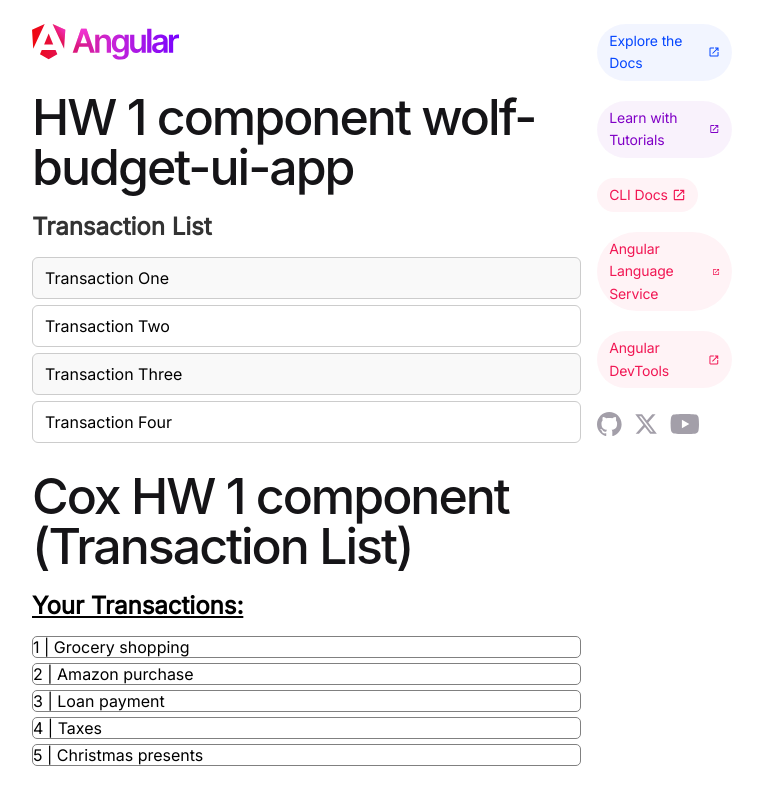
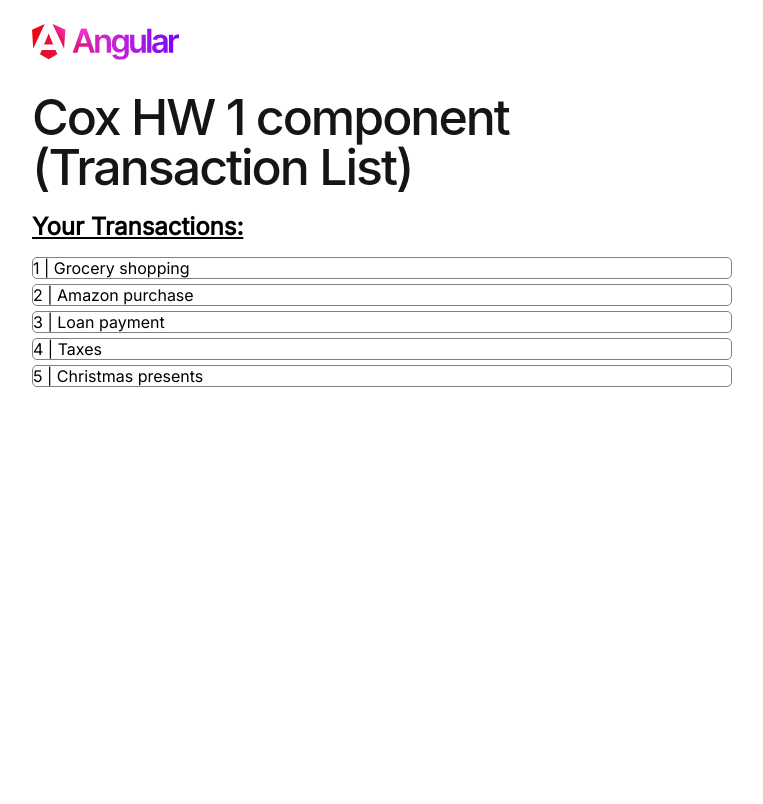
Before and after one commit to WSU-kduncan/cs4900-ui-wolf-of-wright-street, an Angular app in the folder wolf-budget-ui-app/: page / in a window 1280 px wide. Shown: the top 804 px of the page, without its empty margins (258-1021 px from the left). Built offline with nearby package versions, Linux system fonts and the light colour scheme.

Commit message:
add TransactionService, remove Angular page formatting

```diff
--- a/wolf-budget-ui-app/src/app/app.component.html
+++ b/wolf-budget-ui-app/src/app/app.component.html
@@ -225,114 +225,9 @@
           <clipPath id="a"><path fill="#fff" d="M0 0h982v239H0z" /></clipPath>
         </defs>
       </svg>
-      <h1>HW 1 component {{ title }}</h1>
-      <app-edit-transaction></app-edit-transaction>
       <h1>Cox HW 1 component (Transaction List)</h1>
       <app-transactions-page></app-transactions-page>
     </div>
-    <div class="divider" role="separator" aria-label="Divider"></div>
-    <div class="right-side">
-      <div class="pill-group">
-        @for (item of [
-          { title: 'Explore the Docs', link: 'https://angular.dev' },
-          { title: 'Learn with Tutorials', link: 'https://angular.dev/tutorials' },
-          { title: 'CLI Docs', link: 'https://angular.dev/tools/cli' },
-          { title: 'Angular Language Service', link: 'https://angular.dev/tools/language-service' },
-          { title: 'Angular DevTools', link: 'https://angular.dev/tools/devtools' },
-        ]; track item.title) {
-          <a
-            class="pill"
-            [href]="item.link"
-            target="_blank"
-            rel="noopener"
-          >
-            <span>{{ item.title }}</span>
-            <svg
-              xmlns="http://www.w3.org/2000/svg"
-              height="14"
-              viewBox="0 -960 960 960"
-              width="14"
-              fill="currentColor"
-            >
-              <path
-                d="M200-120q-33 0-56.5-23.5T120-200v-560q0-33 23.5-56.5T200-840h280v80H200v560h560v-280h80v280q0 33-23.5 56.5T760-120H200Zm188-212-56-56 372-372H560v-80h280v280h-80v-144L388-332Z"
-              />
-            </svg>
-          </a>
-        }
-      </div>
-      <div class="social-links">
-        <a
-          href="https://github.com/angular/angular"
-          aria-label="Github"
-          target="_blank"
-          rel="noopener"
-        >
-          <svg
-            width="25"
-            height="24"
-            viewBox="0 0 25 24"
-            fill="none"
-            xmlns="http://www.w3.org/2000/svg"
-            alt="Github"
-          >
-            <path
-              d="M12.3047 0C5.50634 0 0 5.50942 0 12.3047C0 17.7423 3.52529 22.3535 8.41332 23.9787C9.02856 24.0946 9.25414 23.7142 9.25414 23.3871C9.25414 23.0949 9.24389 22.3207 9.23876 21.2953C5.81601 22.0377 5.09414 19.6444 5.09414 19.6444C4.53427 18.2243 3.72524 17.8449 3.72524 17.8449C2.61064 17.082 3.81137 17.0973 3.81137 17.0973C5.04697 17.1835 5.69604 18.3647 5.69604 18.3647C6.79321 20.2463 8.57636 19.7029 9.27978 19.3881C9.39052 18.5924 9.70736 18.0499 10.0591 17.7423C7.32641 17.4347 4.45429 16.3765 4.45429 11.6618C4.45429 10.3185 4.9311 9.22133 5.72065 8.36C5.58222 8.04931 5.16694 6.79833 5.82831 5.10337C5.82831 5.10337 6.85883 4.77319 9.2121 6.36459C10.1965 6.09082 11.2424 5.95546 12.2883 5.94931C13.3342 5.95546 14.3801 6.09082 15.3644 6.36459C17.7023 4.77319 18.7328 5.10337 18.7328 5.10337C19.3942 6.79833 18.9789 8.04931 18.8559 8.36C19.6403 9.22133 20.1171 10.3185 20.1171 11.6618C20.1171 16.3888 17.2409 17.4296 14.5031 17.7321C14.9338 18.1012 15.3337 18.8559 15.3337 20.0084C15.3337 21.6552 15.3183 22.978 15.3183 23.3779C15.3183 23.7009 15.5336 24.0854 16.1642 23.9623C21.0871 22.3484 24.6094 17.7341 24.6094 12.3047C24.6094 5.50942 19.0999 0 12.3047 0Z"
-            />
-          </svg>
-        </a>
-        <a
-          href="https://twitter.com/angular"
-          aria-label="Twitter"
-          target="_blank"
-          rel="noopener"
-        >
-          <svg
-            width="24"
-            height="24"
-            viewBox="0 0 24 24"
-            fill="none"
-            xmlns="http://www.w3.org/2000/svg"
-            alt="Twitter"
-          >
-            <path
-              d="M18.244 2.25h3.308l-7.227 8.26 8.502 11.24H16.17l-5.214-6.817L4.99 21.75H1.68l7.73-8.835L1.254 2.25H8.08l4.713 6.231zm-1.161 17.52h1.833L7.084 4.126H5.117z"
-            />
-          </svg>
-        </a>
-        <a
-          href="https://www.youtube.com/channel/UCbn1OgGei-DV7aSRo_HaAiw"
-          aria-label="Youtube"
-          target="_blank"
-          rel="noopener"
-        >
-          <svg
-            width="29"
-            height="20"
-            viewBox="0 0 29 20"
-            fill="none"
-            xmlns="http://www.w3.org/2000/svg"
-            alt="Youtube"
-          >
-            <path
-              fill-rule="evenodd"
-              clip-rule="evenodd"
-              d="M27.4896 1.52422C27.9301 1.96749 28.2463 2.51866 28.4068 3.12258C29.0004 5.35161 29.0004 10 29.0004 10C29.0004 10 29.0004 14.6484 28.4068 16.8774C28.2463 17.4813 27.9301 18.0325 27.4896 18.4758C27.0492 18.9191 26.5 19.2389 25.8972 19.4032C23.6778 20 14.8068 20 14.8068 20C14.8068 20 5.93586 20 3.71651 19.4032C3.11363 19.2389 2.56449 18.9191 2.12405 18.4758C1.68361 18.0325 1.36732 17.4813 1.20683 16.8774C0.613281 14.6484 0.613281 10 0.613281 10C0.613281 10 0.613281 5.35161 1.20683 3.12258C1.36732 2.51866 1.68361 1.96749 2.12405 1.52422C2.56449 1.08095 3.11363 0.76113 3.71651 0.596774C5.93586 0 14.8068 0 14.8068 0C14.8068 0 23.6778 0 25.8972 0.596774C26.5 0.76113 27.0492 1.08095 27.4896 1.52422ZM19.3229 10L11.9036 5.77905V14.221L19.3229 10Z"
-            />
-          </svg>
-        </a>
-      </div>
-    </div>
   </div>
 </main>
-
-<!-- * * * * * * * * * * * * * * * * * * * * * * * * * * * * * * * * -->
-<!-- * * * * * * * * * * * The content above * * * * * * * * * * * * -->
-<!-- * * * * * * * * * * is only a placeholder * * * * * * * * * * * -->
-<!-- * * * * * * * * * * and can be replaced.  * * * * * * * * * * * -->
-<!-- * * * * * * * * * * * * * * * * * * * * * * * * * * * * * * * * -->
-<!-- * * * * * * * * * * End of Placeholder  * * * * * * * * * * * * -->
-<!-- * * * * * * * * * * * * * * * * * * * * * * * * * * * * * * * * -->
-
-
 <router-outlet />
--- a/wolf-budget-ui-app/src/app/components/transactions-page/transactions-page.component.scss
+++ b/wolf-budget-ui-app/src/app/components/transactions-page/transactions-page.component.scss
@@ -1,5 +1,4 @@
 @import "~@fontsource/inter/index.css";
-@import "~@fontsource/roboto/index.css";
 
 h2 {
     color: black;
@@ -17,7 +16,6 @@
     background-color: white;
 
     font-size: 16px;
-    //font-family: 'Roboto Mono', monospace;
     font-family: 'Inter', sans-serif;
 
     &:hover {
--- a/wolf-budget-ui-app/src/app/components/transactions-page/transactions-page.component.ts
+++ b/wolf-budget-ui-app/src/app/components/transactions-page/transactions-page.component.ts
@@ -1,4 +1,5 @@
 import { Component } from '@angular/core';
+import { TransactionService } from "@app/services/transaction.service";
 
 @Component({
   selector: 'app-transactions-page',
```
Also changed, not shown: wolf-budget-ui-app/src/app/services/transaction.service.ts (added, +9 -0 lines), 2 other files (tests, documents, lock files or other folders).
